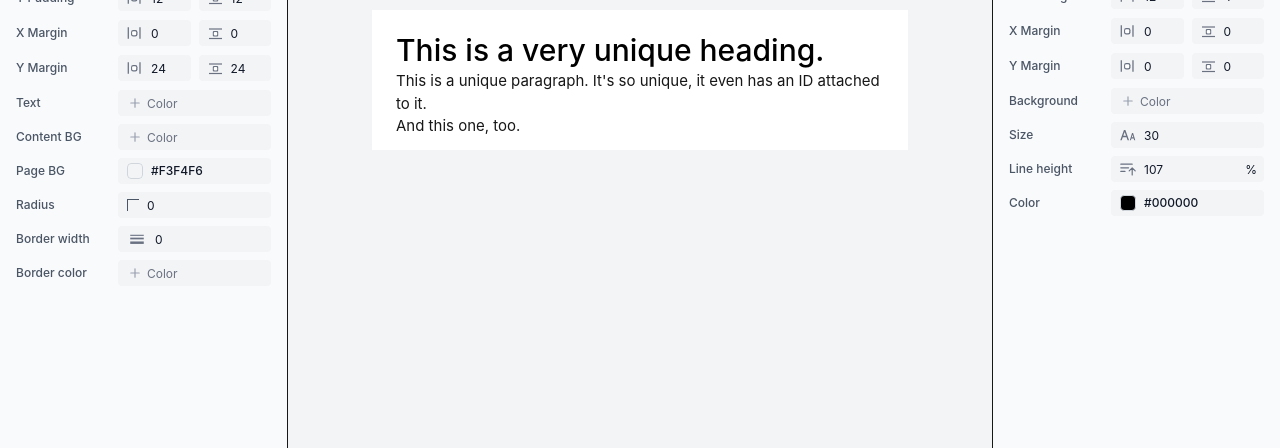
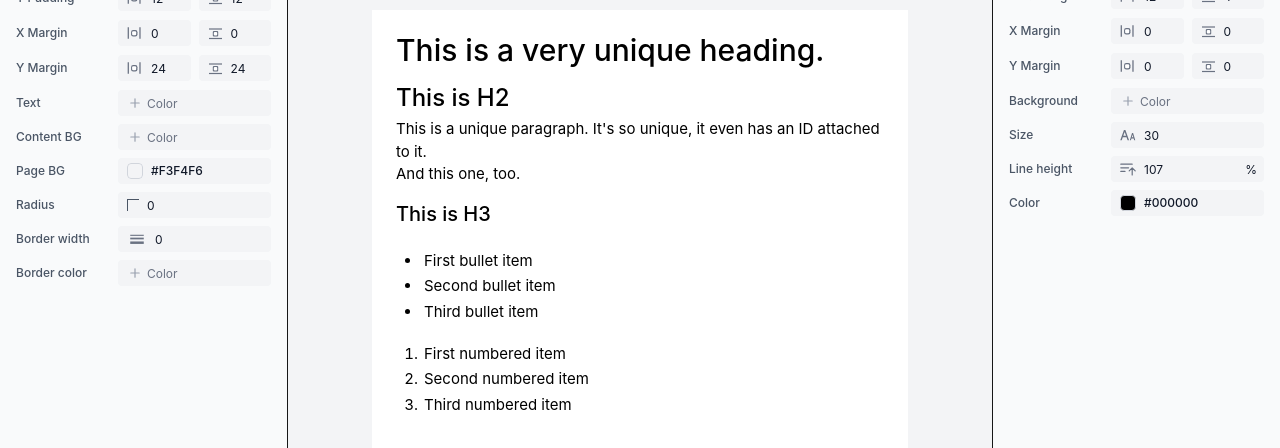
Before and after one commit to nicklaunches/PostCraft-template-builder, a React (Vite) app: page / in a window 1280 px wide. Shown: the part 238-686 px from the top of the page. Built offline with nearby package versions, Linux system fonts and the light colour scheme.

Commit message:
feat: update default content in ContentEditor with styled HTML elements

```diff
--- a/src/components/layout/ContentEditor/index.tsx
+++ b/src/components/layout/ContentEditor/index.tsx
@@ -40,7 +40,7 @@ export function ContentEditor({
     const { setEditor } = useEditorContext();
     const [isEditable, setIsEditable] = useState(true);
 
-    const defaultContent = `<h1>This is a very unique heading.</h1><p>This is a unique paragraph. It's so unique, it even has an ID attached to it.</p><p>And this one, too.</p>`;
+    const defaultContent = `<h1 style="font-size: 30px; line-height: 107%; padding-top: 12px; padding-bottom: 4px; color: #000000;">This is a very unique heading.</h1><h2 style="font-size: 24px; line-height: 133%; padding-top: 12px; padding-bottom: 4px; color: #000000;">This is H2</h2><p style="font-size: 15px; line-height: 150%; color: #000000;">This is a unique paragraph. It's so unique, it even has an ID attached to it.</p><p style="font-size: 15px; line-height: 150%; color: #000000;">And this one, too.</p><h3 style="font-size: 20px; line-height: 160%; padding-top: 12px; padding-bottom: 4px; color: #000000;">This is H3</h3><ul style="font-size: 15px; line-height: 150%; margin-top: 16px; margin-bottom: 16px; padding-left: 26px; color: #000000;"><li>First bullet item</li><li>Second bullet item</li><li>Third bullet item</li></ul><ol style="font-size: 15px; line-height: 150%; margin-top: 16px; margin-bottom: 16px; padding-left: 26px; color: #000000;"><li>First numbered item</li><li>Second numbered item</li><li>Third numbered item</li></ol>`;
 
     const toggleEditable = () => {
         setIsEditable((prev) => !prev);
```
